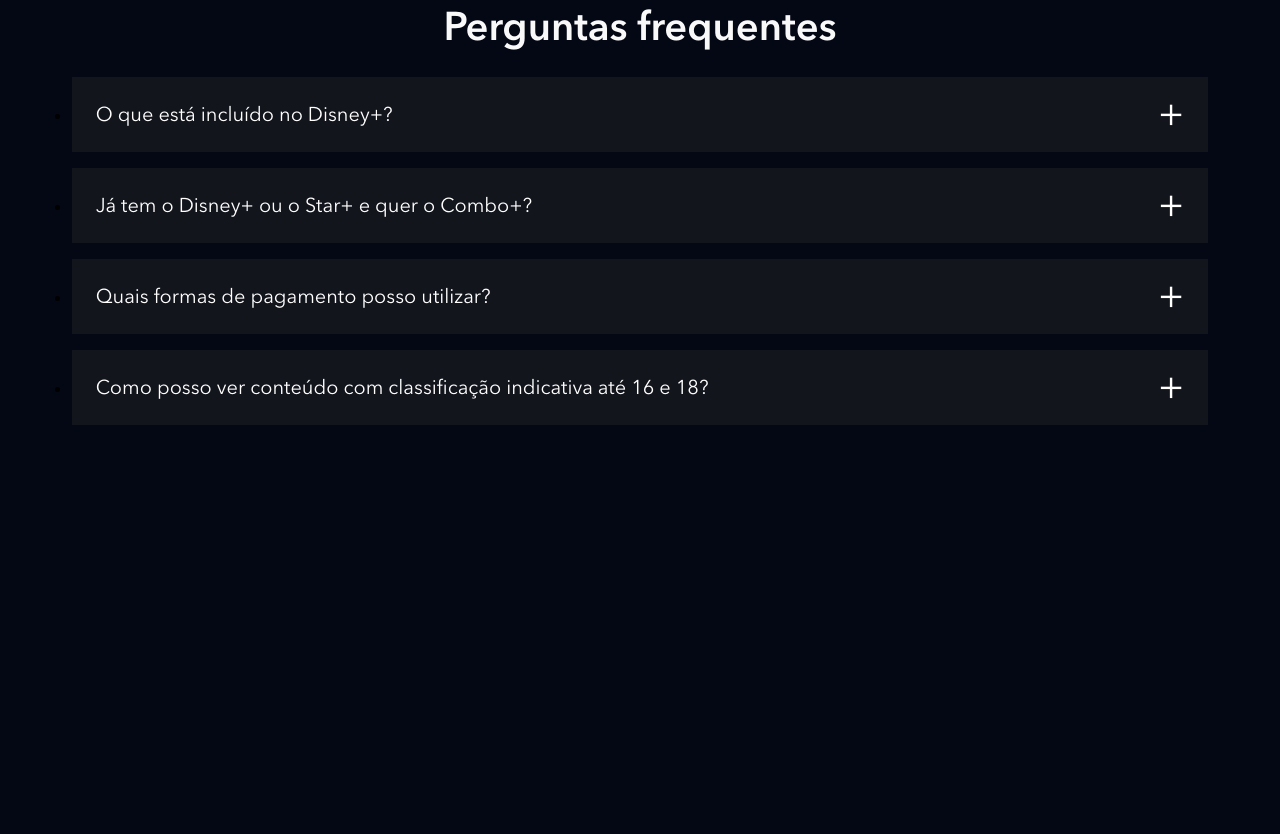
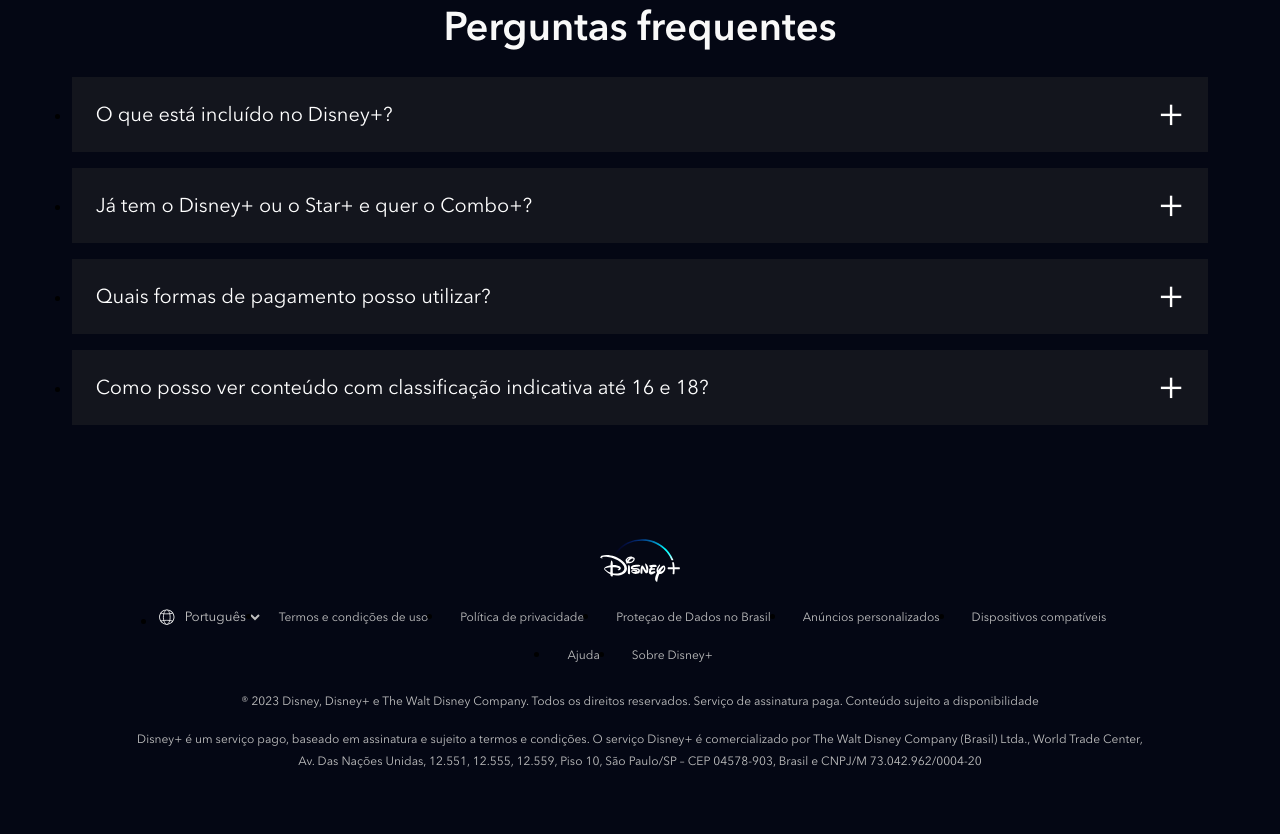
Before and after one commit to tauanecustodio/clone-disneyplus, a website: page index.html in a window 1280 px wide. Shown: the part 4483-5317 px from the top of the page. Before the commit the page ends 4996 px from the top, so only its background shows below. Drawn offline with nearby package versions, Linux system fonts and the light colour scheme; files that its build step writes are made by us from their sources; files whose address does not match are found by name.

Commit message:
feat: add footer

```diff
--- a/index.html
+++ b/index.html
@@ -275,6 +275,40 @@
         </section>
     </main>
 
+    <footer class="footer">
+        <div class="footer__container">
+            <img class="footer__logo" src="./dist/images/disneyplus.svg" alt="Disney+">
+
+            <ul class="footer__links">
+                <li class="footer__links__item">
+                    <div class="language-selector">
+                        <img src="./dist/images/icones/globe.svg" alt="globo do mundo">
+                        <select>
+                            <option>English</option>
+                            <option selected>Português</option>
+                        </select>
+                    </div>
+                </li>
+                <li class="footer__links__item"><a class="text--small" href="#" target="_blank">Termos e condições de uso</a></li>
+                <li class="footer__links__item"><a class="text--small" href="#" target="_blank">Política de privacidade</a></li>
+                <li class="footer__links__item"><a class="text--small" href="#" target="_blank">Proteçao de Dados no Brasil</a></li>
+                <li class="footer__links__item"><a class="text--small" href="#" target="_blank">Anúncios personalizados</a></li>
+                <li class="footer__links__item"><a class="text--small" href="#" target="_blank">Dispositivos compatíveis</a></li>
+                <li class="footer__links__item"><a class="text--small" href="#" target="_blank">Ajuda</a></li>
+                <li class="footer__links__item"><a class="text--small" href="#" target="_blank">Sobre Disney+</a></li>
+            </ul>
+
+            <p class="text--small">
+                ® 2023 Disney, Disney+ e The Walt Disney Company. Todos os direitos reservados. Serviço de assinatura paga. Conteúdo sujeito a disponibilidade
+            </p>
+
+            <p class="text--small">
+                Disney+ é um serviço pago, baseado em assinatura e sujeito a termos e condições. O serviço Disney+ é comercializado por The Walt Disney Company (Brasil) Ltda., World Trade Center, Av. Das Nações Unidas, 12.551, 12.555, 12.559, Piso 10, São Paulo/SP – CEP 04578-903, Brasil e CNPJ/M 73.042.962/0004-20
+            </p>
+
+        </div>
+    </footer>
+
     <script src="./src/main.js"></script>
 </body>
 </html>
--- /dev/null
+++ b/src/styles/_footer.sass
@@ -0,0 +1,53 @@
+@use 'variaveis'
+
+.footer
+    padding: 26px 8px
+
+    &__container
+        max-width: 1024px
+        width: 100%
+        margin: 0 auto
+        text-align: center
+        padding-bottom: 20px
+
+    &__logo
+        width: 80px
+        margin: 0 auto 10px
+
+    &__links
+        margin-bottom: 16px
+        display: flex
+        align-items: center
+        justify-content: center
+        flex-wrap: wrap
+
+        &__item
+            a
+                text-decoration: none
+                padding: 8px 16px
+                display: block
+
+                &:hover
+                    color: variaveis.$corTextoSecundario
+    p
+        margin-bottom: 16px
+
+.language-selector
+    display: flex
+    align-items: center
+    gap: 5px
+
+    img
+        width: 18px
+        height: 18px
+
+    select
+        background: transparent
+        border: none
+        color: variaveis.$corTextoPrincipal
+
+        &:hover
+            color: variaveis.$corTextoSecundario
+
+        option
+            background: variaveis.$corDeFundo
--- a/src/styles/main.sass
+++ b/src/styles/main.sass
@@ -4,6 +4,7 @@
 @use 'plans'
 @use 'available-devices'
 @use 'faq'
+@use 'footer'
 
 @font-face
     font-family: Avenir
```
